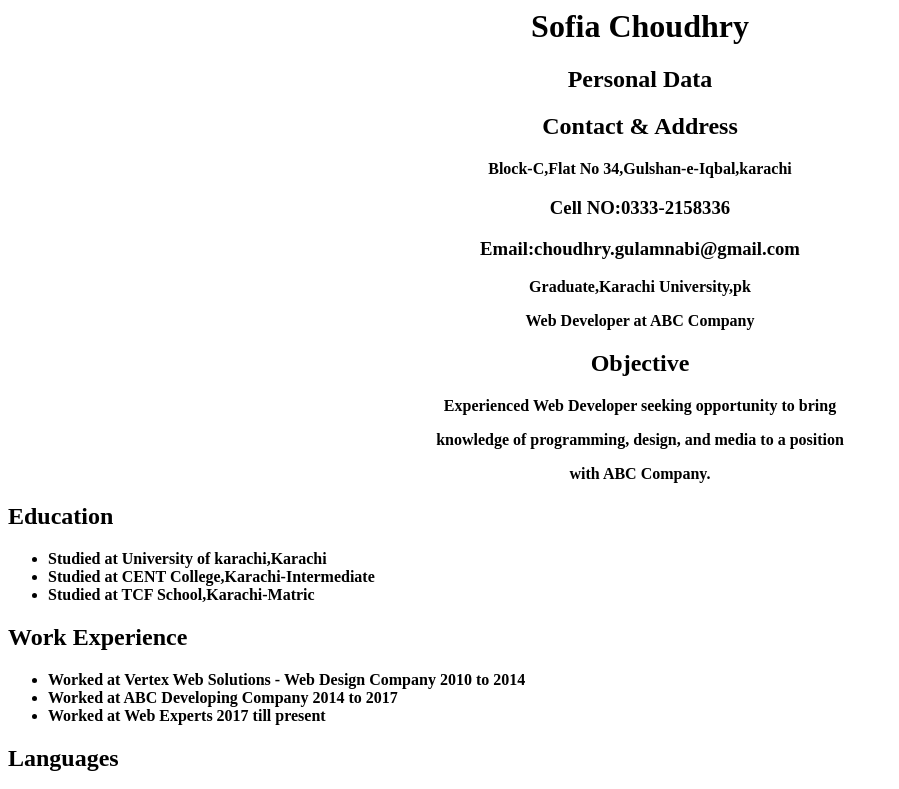
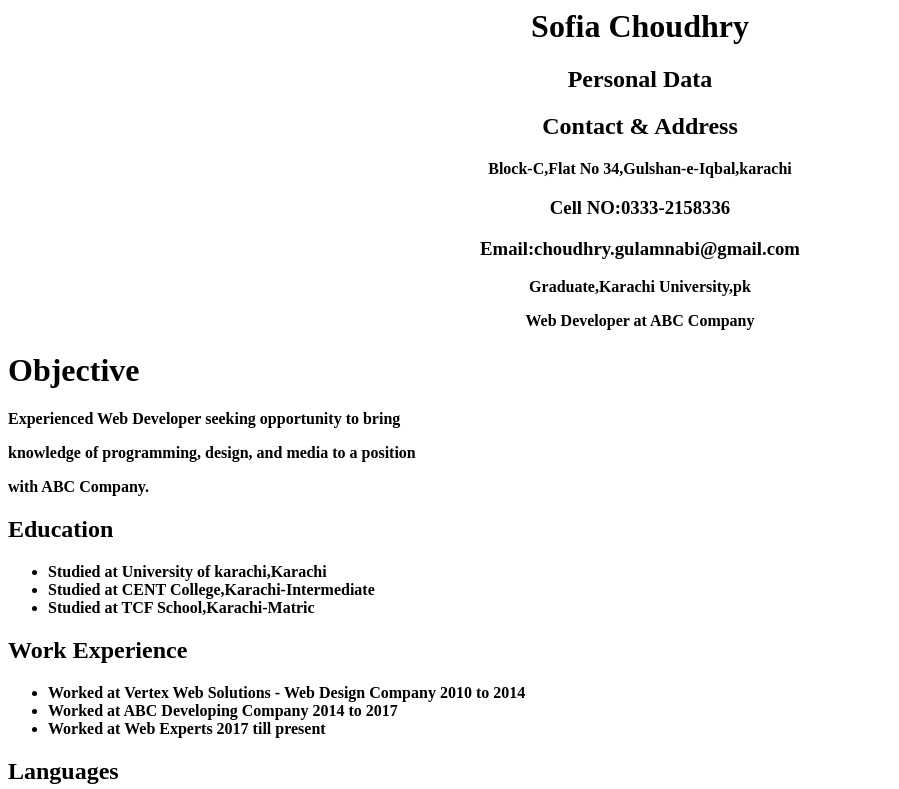
Before and after one commit to SufiaChoudhry/html_task1, a plain HTML site: page index.html in a window 1280 px wide. Shown: the top 789 px of the page, without its empty margins (0-899 px from the left). Drawn offline with Linux system fonts and the light colour scheme.

Commit message:
Add files via upload

```diff
--- a/index.html
+++ b/index.html
@@ -22,14 +22,15 @@
                     <strong>
                         <p>Web Developer at ABC Company</p>
                     </strong>
-                    <h2>Objective</h2>
-                    <strong>
-                        <p> Experienced Web Developer seeking opportunity to bring</p>
-                        <p> knowledge of programming, design, and media to a position</p>
-                        <p> with ABC Company.</p>
-                    </strong>
+
             </main>
             </section>
+            <h1>Objective</h1>
+
+            <p class="ab"> Experienced Web Developer seeking opportunity to bring</p>
+            <p class="ab">knowledge of programming, design, and media to a position</p>
+            <p class="ab"> with ABC Company.</p>
+
             <section>
                 <h1>Education</h1>
                 <ul>
--- a/style.css
+++ b/style.css
@@ -8,3 +8,6 @@ objective{
 #main{
     text-align: center;
 }
+.ab{
+    font-weight: bold;
+}
```
